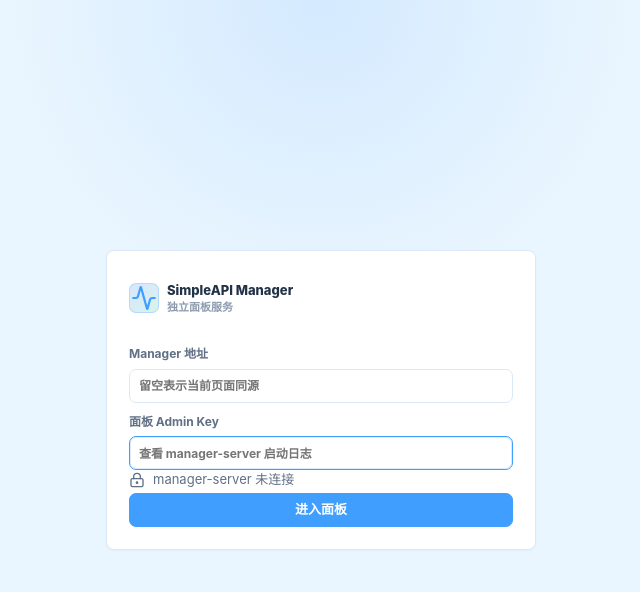
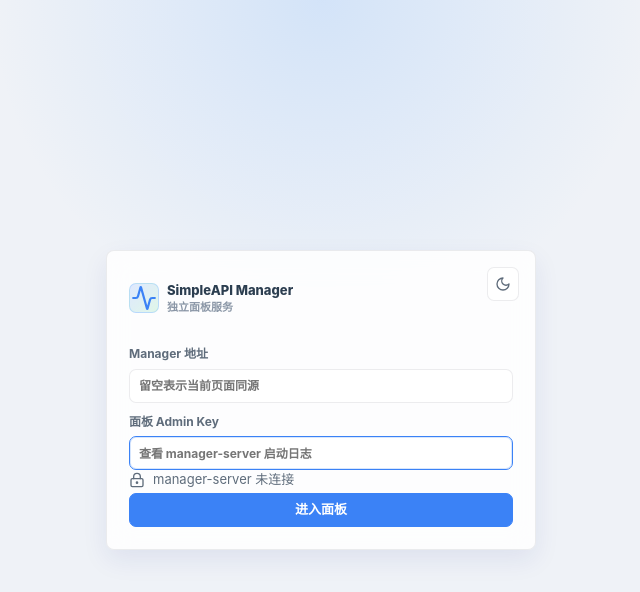
Before and after one commit to GreenTeodoro839/SimpleAPI-Manager, a React (Vite) app in the folder apps/web/: page /login in a window 1280 px wide. Shown: the top 592 px of the page, without its empty margins (319-959 px from the left). Built offline with nearby package versions, Linux system fonts and the light colour scheme; no server answers.

Commit message:
Add light and dark theme switching

```diff
--- a/apps/web/src/components/CodeEditor.tsx
+++ b/apps/web/src/components/CodeEditor.tsx
@@ -1,5 +1,6 @@
 import CodeMirror from '@uiw/react-codemirror';
 import { yaml as yamlLanguage } from '@codemirror/lang-yaml';
+import { useThemeStore } from '@/store/theme';
 
 interface CodeEditorProps {
   value: string;
@@ -9,11 +10,14 @@ interface CodeEditorProps {
 }
 
 export function CodeEditor({ value, onChange, minHeight = '420px', readOnly }: CodeEditorProps) {
+  const themeMode = useThemeStore((state) => state.mode);
+
   return (
     <div className="code-editor" style={{ minHeight }}>
       <CodeMirror
         value={value}
         minHeight={minHeight}
+        theme={themeMode}
         basicSetup={{
           foldGutter: true,
           lineNumbers: true,
--- a/apps/web/src/components/Layout.tsx
+++ b/apps/web/src/components/Layout.tsx
@@ -10,13 +10,16 @@ import {
   KeyRound,
   LogOut,
   Menu,
+  Moon,
   RefreshCw,
   ServerCog,
   Settings2,
+  Sun,
   X
 } from 'lucide-react';
 import { useState } from 'react';
 import { useSessionStore } from '@/store/session';
+import { useThemeStore } from '@/store/theme';
 
 interface LayoutProps {
   children: ReactNode;
@@ -38,6 +41,8 @@ export function Layout({ children, onRefresh, refreshing }: LayoutProps) {
   const [open, setOpen] = useState(false);
   const disconnect = useSessionStore((state) => state.disconnect);
   const panelBase = useSessionStore((state) => state.panelBase);
+  const themeMode = useThemeStore((state) => state.mode);
+  const toggleTheme = useThemeStore((state) => state.toggleTheme);
   const location = useLocation();
   const active = navItems.find((item) =>
     item.to === '/' ? location.pathname === '/' : location.pathname.startsWith(item.to)
@@ -62,6 +67,15 @@ export function Layout({ children, onRefresh, refreshing }: LayoutProps) {
         </div>
         <div className="topbar-right">
           <span className="connection-pill">{panelBase || 'same-origin manager'}</span>
+          <button
+            className="button button-ghost"
+            type="button"
+            onClick={toggleTheme}
+            title={themeMode === 'dark' ? '切换浅色主题' : '切换深色主题'}
+          >
+            {themeMode === 'dark' ? <Sun size={16} /> : <Moon size={16} />}
+            {themeMode === 'dark' ? '浅色' : '深色'}
+          </button>
           <button
             className="button button-ghost"
             type="button"
--- a/apps/web/src/main.tsx
+++ b/apps/web/src/main.tsx
@@ -2,7 +2,10 @@ import React from 'react';
 import ReactDOM from 'react-dom/client';
 import { BrowserRouter } from 'react-router-dom';
 import App from './App';
+import { initializeTheme } from './store/theme';
 import './styles/global.scss';
+
+initializeTheme();
 
 ReactDOM.createRoot(document.getElementById('root')!).render(
   <React.StrictMode>
--- a/apps/web/src/pages/LoginPage.tsx
+++ b/apps/web/src/pages/LoginPage.tsx
@@ -1,14 +1,17 @@
 import { FormEvent, useEffect, useState } from 'react';
 import { useNavigate } from 'react-router-dom';
-import { Activity, LockKeyhole } from 'lucide-react';
+import { Activity, LockKeyhole, Moon, Sun } from 'lucide-react';
 import { errorMessage, getInfo, getManagerConfig } from '@/api/managerApi';
 import { useSessionStore } from '@/store/session';
+import { useThemeStore } from '@/store/theme';
 import { Notice } from '@/components/Notice';
 
 export function LoginPage() {
   const navigate = useNavigate();
   const setSession = useSessionStore((state) => state.setSession);
   const storedPanelBase = useSessionStore((state) => state.panelBase);
+  const themeMode = useThemeStore((state) => state.mode);
+  const toggleTheme = useThemeStore((state) => state.toggleTheme);
   const [panelBase, setPanelBase] = useState(storedPanelBase);
   const [adminKey, setAdminKey] = useState('');
   const [message, setMessage] = useState('');
@@ -40,6 +43,15 @@ export function LoginPage() {
   return (
     <div className="login-screen">
       <form className="login-panel" onSubmit={submit}>
+        <button
+          className="icon-button login-theme-button"
+          type="button"
+          onClick={toggleTheme}
+          aria-label={themeMode === 'dark' ? '切换浅色主题' : '切换深色主题'}
+          title={themeMode === 'dark' ? '切换浅色主题' : '切换深色主题'}
+        >
+          {themeMode === 'dark' ? <Sun size={16} /> : <Moon size={16} />}
+        </button>
         <div className="brand large">
           <div className="brand-mark">
             <Activity size={26} />
--- /dev/null
+++ b/apps/web/src/store/theme.ts
@@ -0,0 +1,44 @@
+import { create } from 'zustand';
+
+export type ThemeMode = 'light' | 'dark';
+
+const STORAGE_KEY = 'simpleapi-manager.theme';
+
+function systemTheme(): ThemeMode {
+  if (typeof window === 'undefined') return 'light';
+  return window.matchMedia?.('(prefers-color-scheme: dark)').matches ? 'dark' : 'light';
+}
+
+function readTheme(): ThemeMode {
+  if (typeof localStorage === 'undefined') return systemTheme();
+  const stored = localStorage.getItem(STORAGE_KEY);
+  return stored === 'light' || stored === 'dark' ? stored : systemTheme();
+}
+
+export function applyTheme(mode: ThemeMode) {
+  if (typeof document === 'undefined') return;
+  document.documentElement.dataset.theme = mode;
+  document.documentElement.style.colorScheme = mode;
+}
+
+export function initializeTheme() {
+  applyTheme(readTheme());
+}
+
+interface ThemeState {
+  mode: ThemeMode;
+  setTheme: (mode: ThemeMode) => void;
+  toggleTheme: () => void;
+}
+
+export const useThemeStore = create<ThemeState>((set, get) => ({
+  mode: readTheme(),
+  setTheme: (mode) => {
+    localStorage.setItem(STORAGE_KEY, mode);
+    applyTheme(mode);
+    set({ mode });
+  },
+  toggleTheme: () => {
+    get().setTheme(get().mode === 'dark' ? 'light' : 'dark');
+  }
+}));
--- a/apps/web/src/styles/global.scss
+++ b/apps/web/src/styles/global.scss
@@ -121,9 +121,10 @@ code {
   width: var(--sidebar-width);
   border-right: 1px solid var(--border);
   background: var(--sidebar-bg);
-  box-shadow: 2px 0 18px rgba(0, 0, 0, 0.18);
+  box-shadow: 2px 0 18px color-mix(in srgb, var(--primary) 10%, transparent);
   padding: 0 10px 14px;
   overflow-y: auto;
+  backdrop-filter: blur(16px);
 }
 
 .brand {
@@ -224,7 +225,7 @@ code {
   padding: calc(var(--topbar-height) + var(--content-gap)) var(--content-gap) var(--content-gap);
   background:
     radial-gradient(circle at 34% 0, var(--content-glow) 0, transparent 280px),
-    linear-gradient(180deg, rgba(255, 255, 255, 0.025) 0, transparent 160px),
+    linear-gradient(180deg, color-mix(in srgb, var(--surface-strong) 24%, transparent) 0, transparent 160px),
     var(--app-bg);
 }
 
@@ -604,8 +605,15 @@ code {
 }
 
 .login-panel {
+  position: relative;
   width: min(430px, 100%);
   padding: 22px;
+}
+
+.login-theme-button {
+  position: absolute;
+  top: 16px;
+  right: 16px;
 }
 
 .form-grid {
@@ -725,6 +733,39 @@ label {
   overflow: hidden;
   border: 1px solid var(--border);
   border-radius: 7px;
+  background: var(--editor-bg);
+
+  .cm-editor {
+    background: var(--editor-bg);
+    color: var(--text-primary);
+  }
+
+  .cm-scroller {
+    background: var(--editor-bg);
+  }
+
+  .cm-gutters {
+    border-color: var(--border);
+    background: var(--editor-gutter-bg);
+    color: var(--text-muted);
+  }
+
+  .cm-activeLine,
+  .cm-activeLineGutter {
+    background: var(--editor-active-line);
+  }
+
+  .cm-selectionBackground {
+    background: var(--editor-selection);
+  }
+
+  .cm-focused {
+    outline: 0;
+  }
+
+  .cm-cursor {
+    border-left-color: var(--text-primary);
+  }
 }
 
 .chart-surface {
--- a/apps/web/src/styles/variables.scss
+++ b/apps/web/src/styles/variables.scss
@@ -1,46 +1,8 @@
 $transition-fast: 140ms ease;
 $transition-normal: 220ms ease;
 
-:root {
-  --app-bg: #eaf6ff;
-  --app-bg-panel: #f5fbff;
-  --surface: #ffffff;
-  --surface-strong: #ffffff;
-  --surface-soft: #f7fbff;
-  --surface-blue: #eef7ff;
-  --sidebar-bg: color-mix(in srgb, var(--surface-blue) 88%, white);
-  --topbar-bg: color-mix(in srgb, var(--surface) 96%, transparent);
-  --content-glow: rgba(199, 226, 255, 0.55);
-  --login-glow: rgba(199, 226, 255, 0.62);
-  --text-primary: #223247;
-  --text-secondary: #607086;
-  --text-muted: #8b9aae;
-  --border: #dbe9f6;
-  --border-strong: #c7d9ea;
-  --primary: #409eff;
-  --primary-hover: #2f8fe8;
-  --primary-soft: #e8f4ff;
-  --primary-tint: #f2f9ff;
-  --green: #22c55e;
-  --green-soft: #ecfdf3;
-  --amber: #f59e0b;
-  --amber-soft: #fff7e6;
-  --red: #f56c6c;
-  --red-soft: #fff1f1;
-  --violet: #8b5cf6;
-  --violet-soft: #f4f0ff;
-  --cyan: #06b6d4;
-  --cyan-soft: #e8fbff;
-  --shadow: 0 1px 2px rgba(32, 60, 88, 0.04);
-  --shadow-soft: 0 8px 24px rgba(64, 158, 255, 0.08);
-  --radius: 8px;
-  --sidebar-width: 148px;
-  --topbar-height: 50px;
-  --content-gap: 14px;
-}
-
-@media (prefers-color-scheme: dark) {
-  :root {
+@mixin dark-theme {
+  color-scheme: dark;
   --app-bg: #080b12;
   --app-bg-panel: #0d111c;
   --surface: rgba(18, 22, 32, 0.84);
@@ -70,7 +32,64 @@ $transition-normal: 220ms ease;
   --violet-soft: rgba(139, 92, 246, 0.13);
   --cyan: #22d3ee;
   --cyan-soft: rgba(34, 211, 238, 0.12);
+  --editor-bg: #0f1420;
+  --editor-gutter-bg: #111827;
+  --editor-active-line: rgba(91, 140, 255, 0.1);
+  --editor-selection: rgba(91, 140, 255, 0.28);
   --shadow: 0 12px 28px rgba(0, 0, 0, 0.2);
   --shadow-soft: 0 16px 40px rgba(0, 0, 0, 0.26);
 }
+
+:root,
+:root[data-theme="light"] {
+  color-scheme: light;
+  --app-bg: #eff2f7;
+  --app-bg-panel: #f7faff;
+  --surface: rgba(255, 255, 255, 0.86);
+  --surface-strong: #ffffff;
+  --surface-soft: rgba(255, 255, 255, 0.62);
+  --surface-blue: rgba(230, 243, 255, 0.58);
+  --sidebar-bg: rgba(255, 255, 255, 0.58);
+  --topbar-bg: rgba(255, 255, 255, 0.72);
+  --content-glow: rgba(101, 170, 255, 0.22);
+  --login-glow: rgba(101, 170, 255, 0.2);
+  --text-primary: #2c3e50;
+  --text-secondary: #5f6c7b;
+  --text-muted: #8a96a6;
+  --border: rgba(15, 23, 42, 0.08);
+  --border-strong: rgba(15, 23, 42, 0.14);
+  --primary: #3b82f6;
+  --primary-hover: #2563eb;
+  --primary-soft: rgba(59, 130, 246, 0.12);
+  --primary-tint: rgba(59, 130, 246, 0.08);
+  --green: #22c55e;
+  --green-soft: rgba(34, 197, 94, 0.12);
+  --amber: #f59e0b;
+  --amber-soft: rgba(245, 158, 11, 0.13);
+  --red: #ef4444;
+  --red-soft: rgba(239, 68, 68, 0.12);
+  --violet: #8b5cf6;
+  --violet-soft: rgba(139, 92, 246, 0.11);
+  --cyan: #06b6d4;
+  --cyan-soft: rgba(6, 182, 212, 0.1);
+  --editor-bg: #ffffff;
+  --editor-gutter-bg: #f8fafc;
+  --editor-active-line: rgba(59, 130, 246, 0.08);
+  --editor-selection: rgba(59, 130, 246, 0.2);
+  --shadow: 0 10px 26px rgba(31, 38, 135, 0.08);
+  --shadow-soft: 0 18px 40px rgba(31, 38, 135, 0.1);
+  --radius: 8px;
+  --sidebar-width: 148px;
+  --topbar-height: 50px;
+  --content-gap: 14px;
 }
+
+:root[data-theme="dark"] {
+  @include dark-theme;
+}
+
+@media (prefers-color-scheme: dark) {
+  :root:not([data-theme="light"]) {
+    @include dark-theme;
+  }
+}
```
Lines whose indentation alone changed are shown as unchanged.
